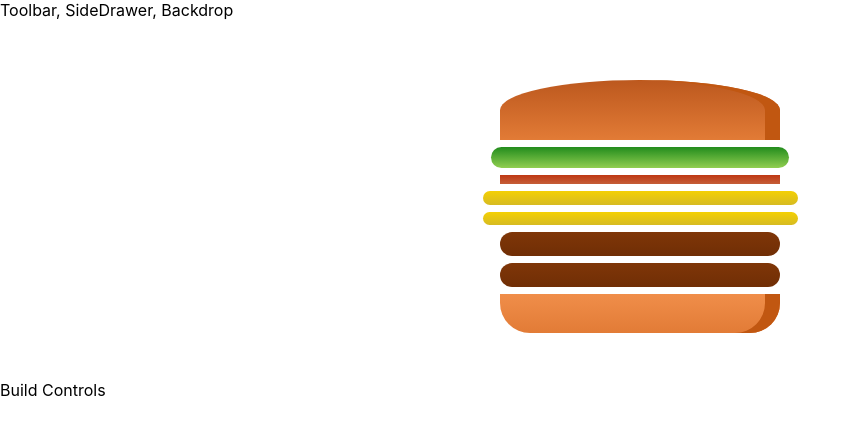
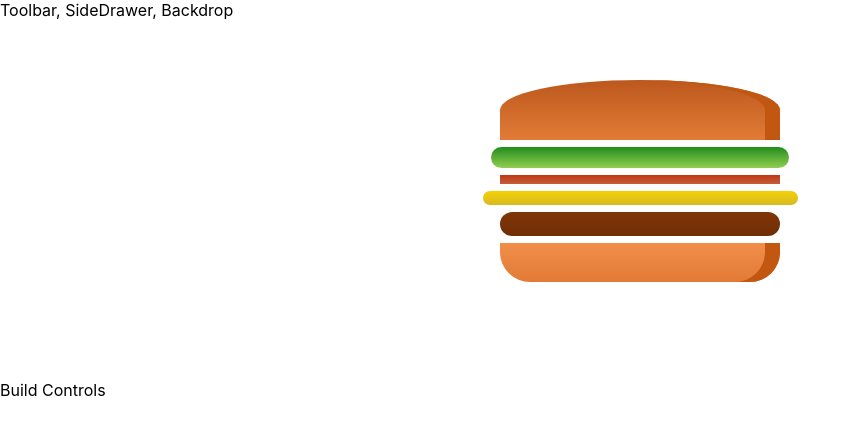
Before and after one commit to Stevan-Radovanovic/BurgerBuilder-WebApp, a React (Create React App) app in the folder bb1/: page / in a window 1280 px wide. Shown: the top 434 px of the page, without its empty margins (0-860 px from the left). Built offline with nearby package versions, Linux system fonts and the light colour scheme.

Commit message:
Minor style changes to ingredient

```diff
--- a/bb1/src/components/Burger/Burger.js
+++ b/bb1/src/components/Burger/Burger.js
@@ -10,7 +10,8 @@ const Burger = (props) => {
   );
 
   const ingredientsLength = ingredients.reduce((arr, el) => arr.concat(el));
-  if (ingredientsLength === 0) {
+  console.log(ingredientsLength);
+  if (ingredientsLength.length === 0) {
     ingredients = <p>Empty? You better add some ingredients</p>;
   }
 
--- a/bb1/src/components/Burger/Burger.module.css
+++ b/bb1/src/components/Burger/Burger.module.css
@@ -2,6 +2,8 @@
   width: 100%;
   height: 250px;
   margin: auto;
+  text-align: center;
+  font-weight: bold;
 }
 
 @media (min-width: 1000px) and (min-height: 700px) {
--- a/bb1/src/containers/BurgerBuilder/BurgerBuilder.js
+++ b/bb1/src/containers/BurgerBuilder/BurgerBuilder.js
@@ -1,13 +1,13 @@
-import React, { Component } from "react";
-import Burger from "../../components/Burger/Burger";
+import React, { Component } from 'react';
+import Burger from '../../components/Burger/Burger';
 
 class BurgerBuilder extends Component {
   state = {
     ingredients: {
       salad: 1,
       bacon: 1,
-      cheese: 2,
-      meat: 2,
+      cheese: 1,
+      meat: 1,
     },
   };
 
```
